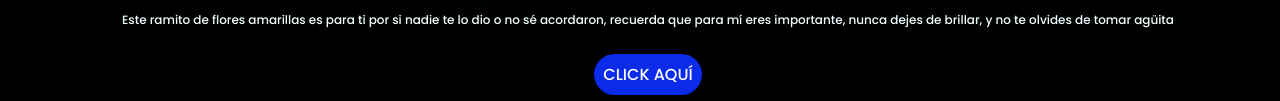
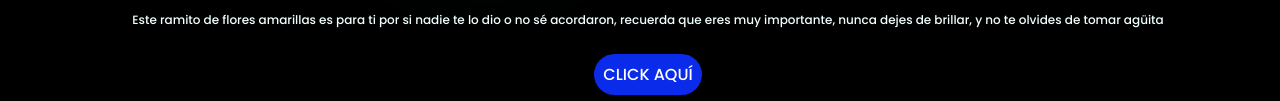
Before and after one commit to Kevin-Omar/floresg, a plain HTML site: page index.html in a window 1280 px wide. Shown: the part 363-464 px from the top of the page. Drawn offline with Linux system fonts and the light colour scheme.

Commit message:
Update index.html

```diff
--- a/index.html
+++ b/index.html
@@ -23,7 +23,7 @@
 
       <span style="font-size: 12px;">
         Este ramito de flores amarillas es para ti por si nadie te lo dio o no
-        sé acordaron, recuerda que para mí eres importante, nunca dejes de
+        sé acordaron, recuerda que eres muy importante, nunca dejes de
         brillar, y no te olvides de tomar agüita
       </span>
       </center>
```
